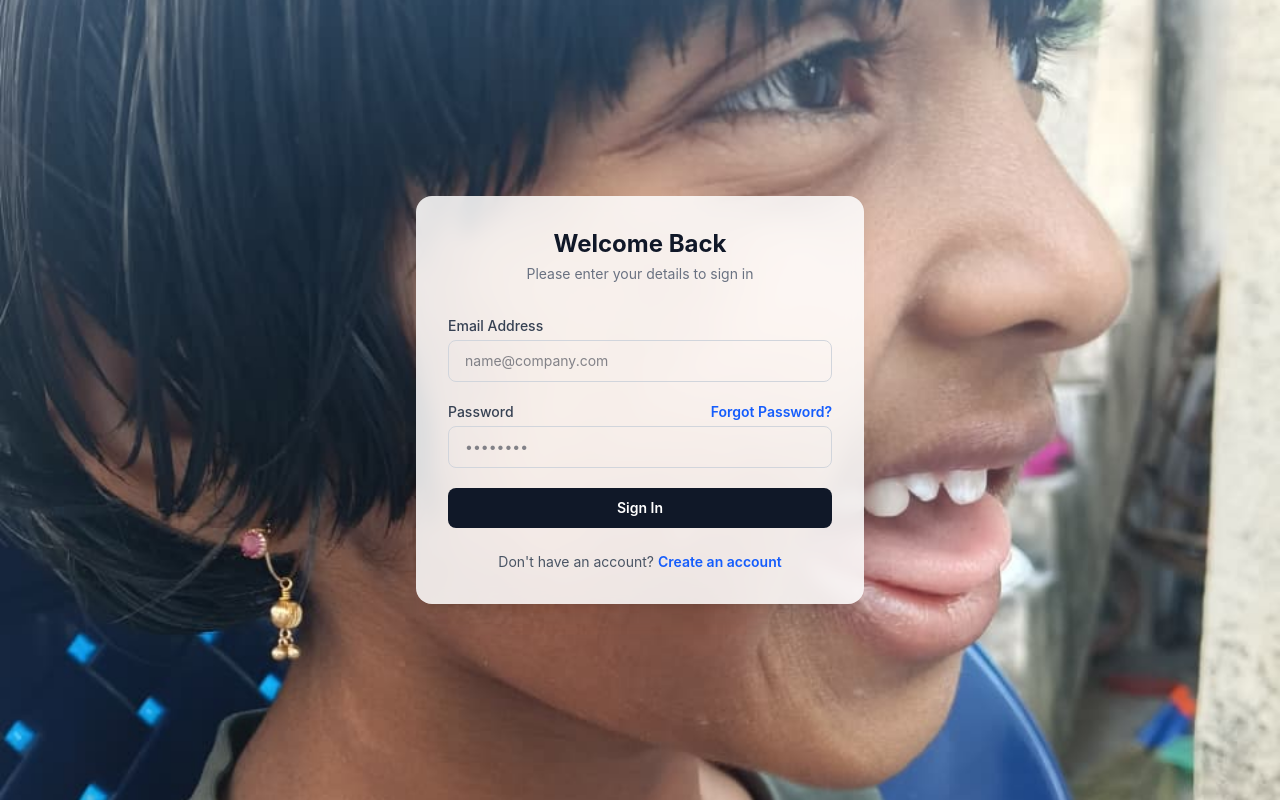
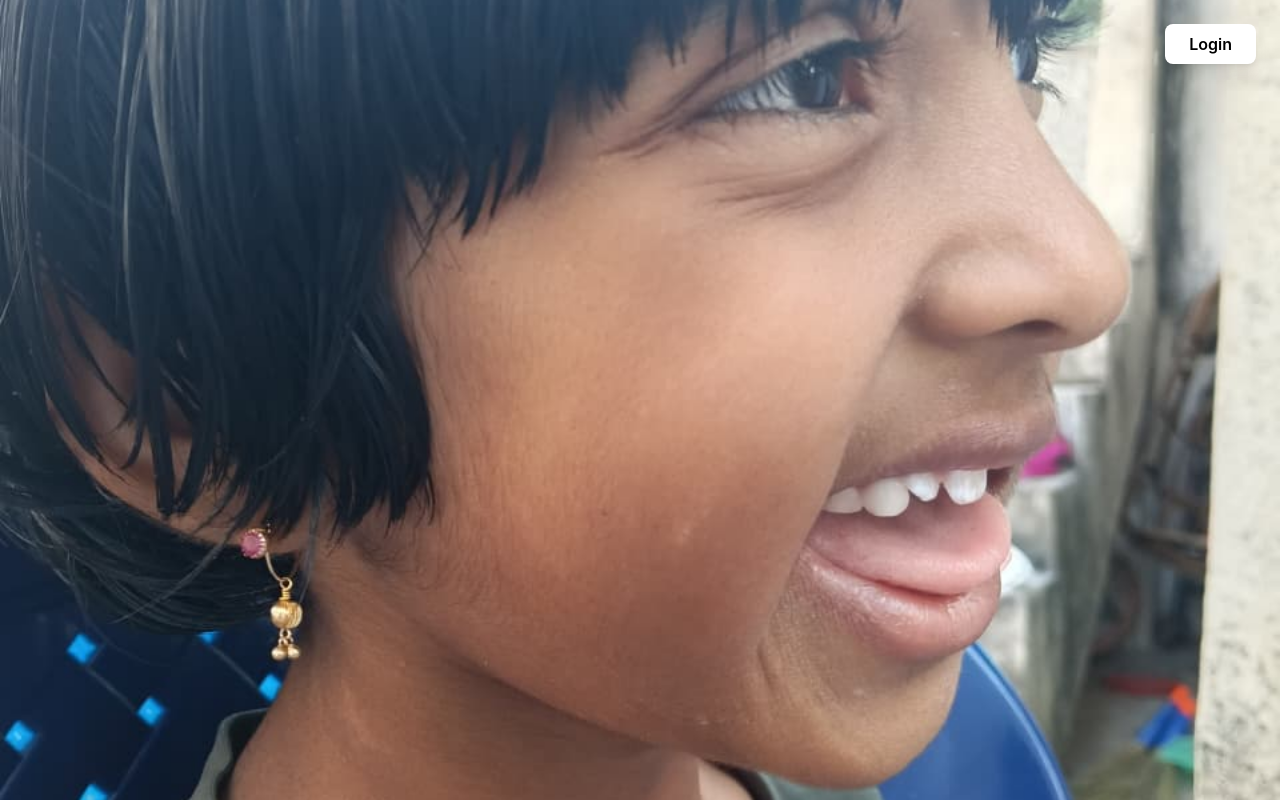
Before and after one commit to parveezz/Chat_Application, a React (Vite) app: page / in a window 1280 px wide. Built offline with nearby package versions, Linux system fonts and the light colour scheme.

Commit message:
added the image

```diff
--- a/src/Pages/Login.jsx
+++ b/src/Pages/Login.jsx
@@ -8,6 +8,7 @@ export default function Login() {
       const [userName, setUserName] = useState("");
       const [userPassword, setUserPassword] = useState("");
       const [loading, setLoading] = useState(false);
+      const [showLogin, setShowLogin] = useState(false);
 
       const navigate = useNavigate();
       const loginUser = async (e) => {
@@ -74,7 +75,16 @@ export default function Login() {
   bg-[url('/Suhana.jpeg')]
   bg-cover bg-center bg-no-repeat"
             >
-                  <div className="w-full max-w-md rounded-2xl bg-white/85 backdrop-blur-sm p-8 shadow-xl ]display-none">
+
+                  {!showLogin && (
+                        <button
+                              onClick={() => setShowLogin(true)}
+                              className="absolute top-6 right-6 bg-white px-6 py-2 rounded-lg shadow-lg font-semibold hover:bg-gray-100"
+                        >
+                              Login
+                        </button>
+                  )}
+                  {showLogin && <div className="w-full max-w-md rounded-2xl bg-white/85 backdrop-blur-sm p-8 shadow-xl ]display-none">
 
                         {/* Header */}
                         <div className="text-center mb-8">
@@ -136,7 +146,7 @@ export default function Login() {
                               </Link>
                         </div>
 
-                  </div>
+                  </div>}
             </div>
       );
 }
```
